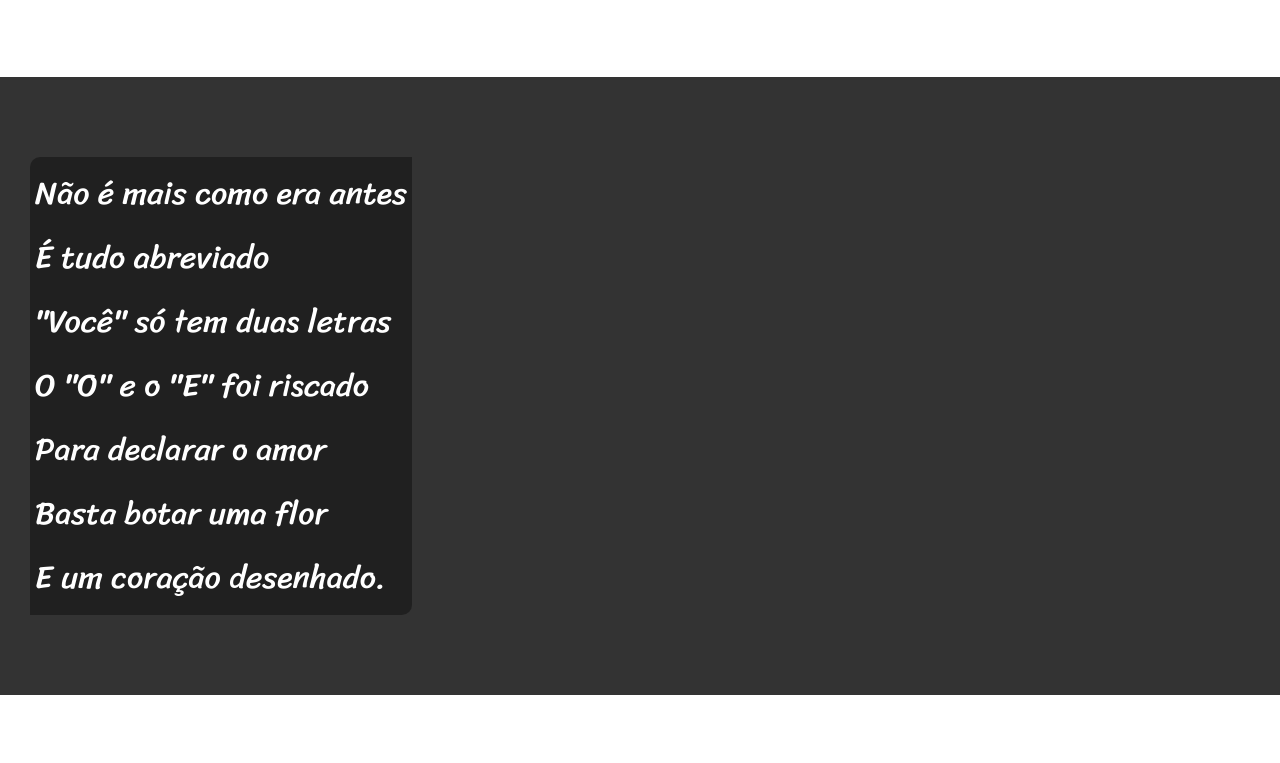
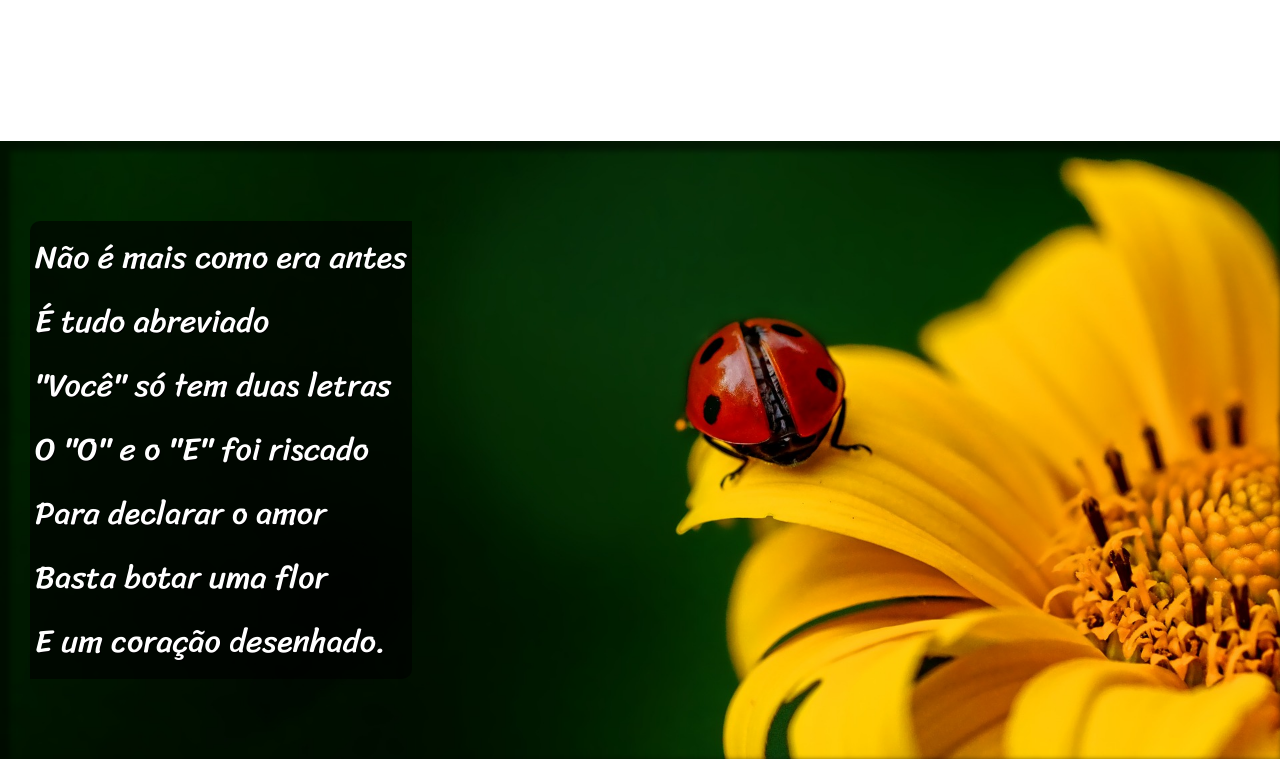
Before and after one commit to Deh1301/htmlcss, a plain HTML site: page exercicio/desafio 12/index.html in a window 1280 px wide. Shown: the part 728-1491 px from the top of the page. Drawn offline with Linux system fonts and the light colour scheme.

Commit message:
atualizado

```diff
--- a/exercicio/desafio 12/index.html
+++ b/exercicio/desafio 12/index.html
@@ -30,7 +30,7 @@
 
 
 
-    <section class="imagem">
+    <section class="imagem" id="img01">
         <p>
             Não é mais como era antes <br>
             É tudo abreviado <br>
@@ -66,7 +66,7 @@
 
 
 
-    <section class="imagem">
+    <section class="imagem" id="img02">
         <p>
             Tenho saudade das cartas <br>
             Escritas com a própria mão <br>
--- a/exercicio/desafio 12/style.css
+++ b/exercicio/desafio 12/style.css
@@ -51,6 +51,11 @@ section{
     font-family: var(--fonte3);
     font-size: 2.5vw;
 }
+
+section p{
+    padding-bottom: 2em;
+
+}
 section.normal{
     background-color: white;
     color: black;
@@ -58,12 +63,27 @@ section.normal{
 section.imagem{
     background-color: rgb(51, 51, 51 );
     color: white;
+    box-shadow: inset 5px 5px 5px 5px rgba(0, 0, 0, 0.438);
+    background-size: cover;
+    background-attachment: fixed;
 }
 section.imagem p{
-    background-color: rgba(0, 0, 0, 0.363);
+    background-color: rgba(0, 0, 0, 0.623);
     display: inline-block;
     padding: 5px;
     border-radius: 10px 0;
+    text-shadow: 1px 1px 0px black;
+}
+#img01{
+    background-image: url(imagens/background001.jpg);
+    background-position: right center;
+
+}
+
+#img02{
+    background-image: url(imagens/background002.jpg);
+
+
 }
 footer{
     background-color: black;
```
